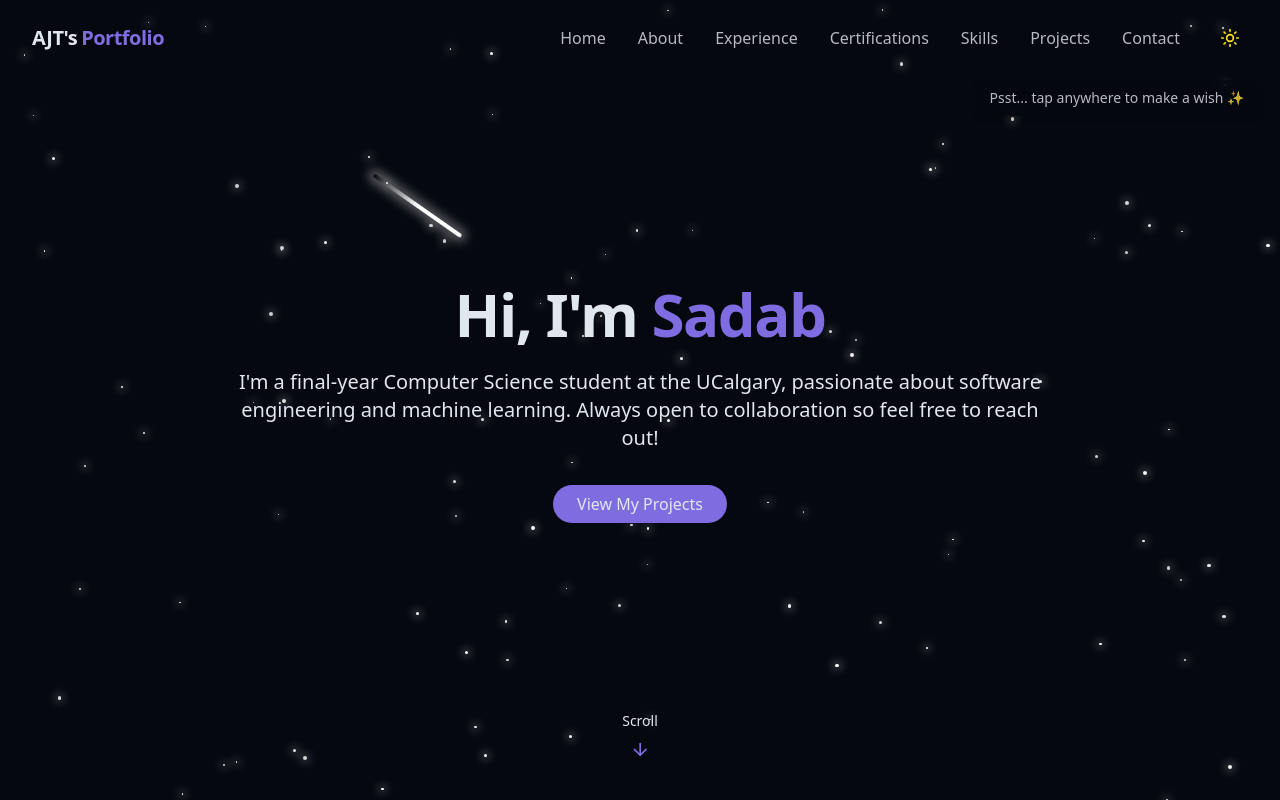
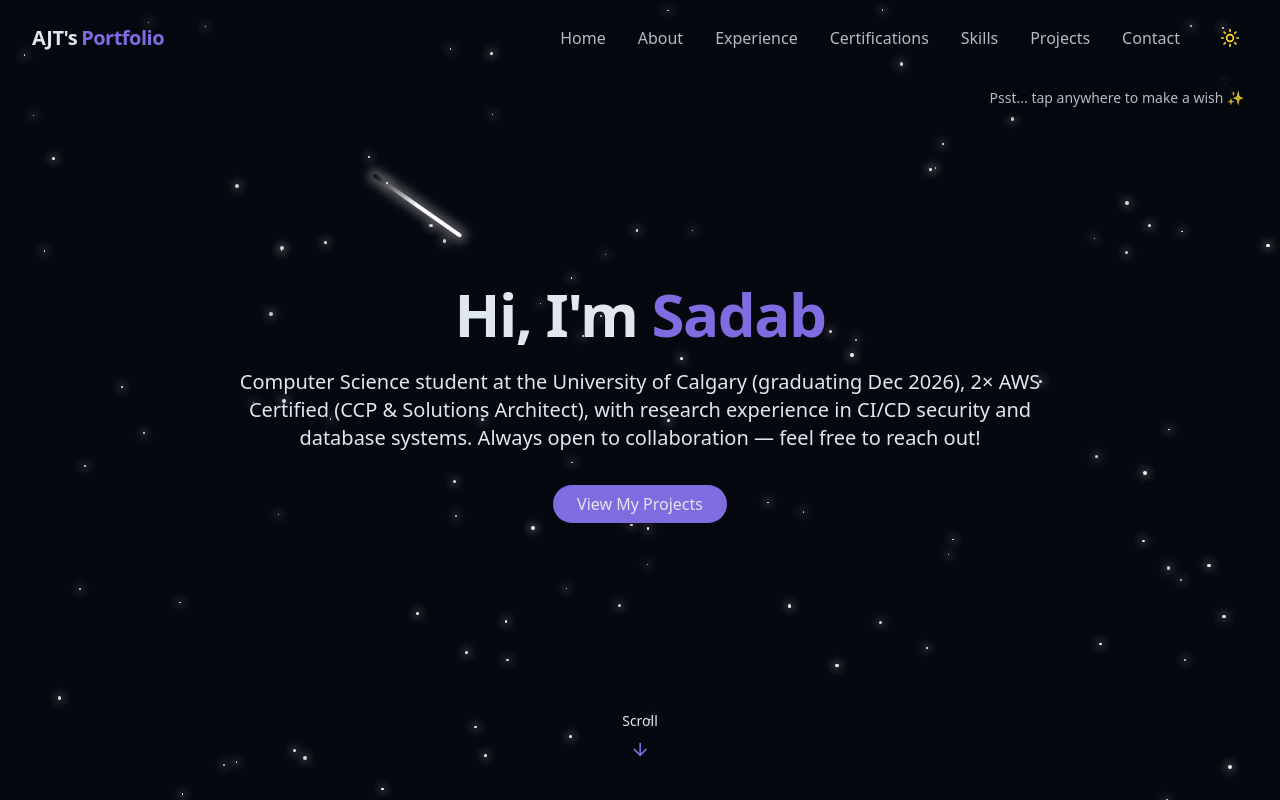
Before and after one commit to Ahmed-Jawad-Tahmid/personal-portfolio, a React (Vite) app: page / in a window 1280 px wide. Shown: the top 800 px of the page. Built offline with nearby package versions, Linux system fonts and the light colour scheme.

Commit message:
Update HeroSection.jsx

```diff
--- a/src/components/HeroSection.jsx
+++ b/src/components/HeroSection.jsx
@@ -17,9 +17,7 @@ export const HeroSection = () => {
           </h1>
 
           <p className="text-lg md:text-xl text-muted-foreground max-2-2xl mx-auto opacity-0 animate-fade-in-delay-4">
-            I'm a final-year Computer Science student at the UCalgary,
-            passionate about software engineering and machine learning.
-            Always open to collaboration so feel free to reach out!
+            Computer Science student at the University of Calgary (graduating Dec 2026), 2× AWS Certified (CCP &amp; Solutions Architect), with research experience in CI/CD security and database systems. Always open to collaboration — feel free to reach out!
           </p>
 
           <div className="pt-4 opacity-0 animate-fade-in-delay-4">
```
